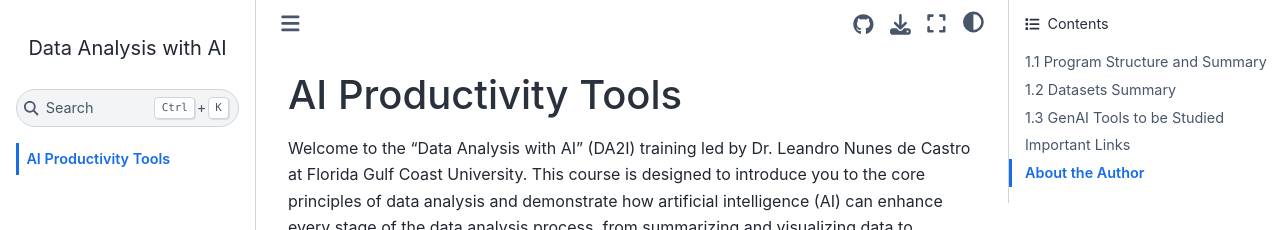
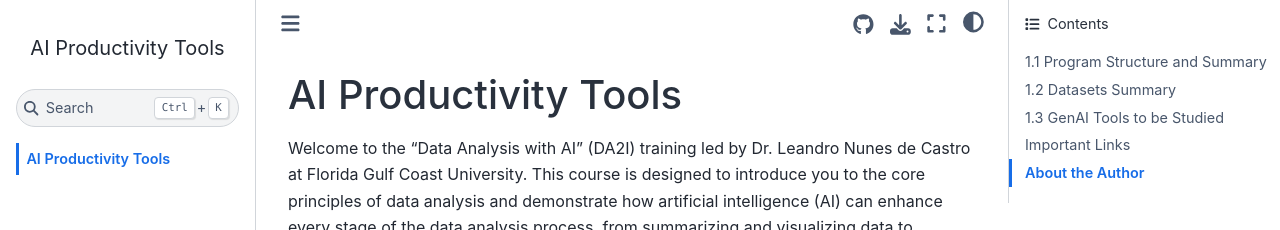
Before and after one commit to lndecastro/AI_Productivity_Tools, a Jupyter Book: the page built from intro.md, in a window 1280 px wide. Shown: the top 230 px of the page. Built offline with Jupyter Book 1.0.4 settings and Sphinx 7.4.7 and the Sphinx Book theme 1.1.4, drawn with Linux system fonts in a browser that asks for light colours; pages that are not in the unit, such as notebooks, are missing from menus.

Commit message:
Update _config.yml

```diff
--- a/_config.yml
+++ b/_config.yml
@@ -1,7 +1,7 @@
 # Book settings
 # Learn more at https://jupyterbook.org/customize/config.html
 
-title: "Data Analysis with AI"
+title: "AI Productivity Tools"
 author: Leandro Nunes de Castro, Ph.D.
 logo: logo.png
 
@@ -21,7 +21,7 @@ bibtex_bibfiles:
 
 # Information about where the book exists on the web
 repository:
-  url: https://github.com/lndecastro/data_analysis_summer_academy # Online location of your book
+  url: https://github.com/lndecastro/AI_Productivity_Tools # Online location of your book
   path_to_book: docs # Optional path to your book, relative to the repository root
   branch: main # Which branch of the repository should be used when creating links (optional)
 
```
